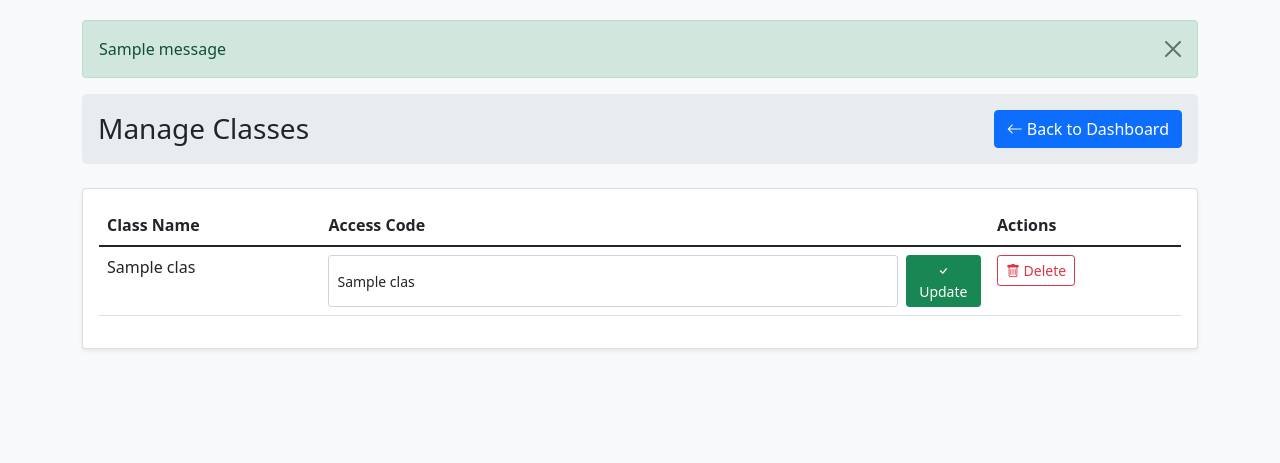
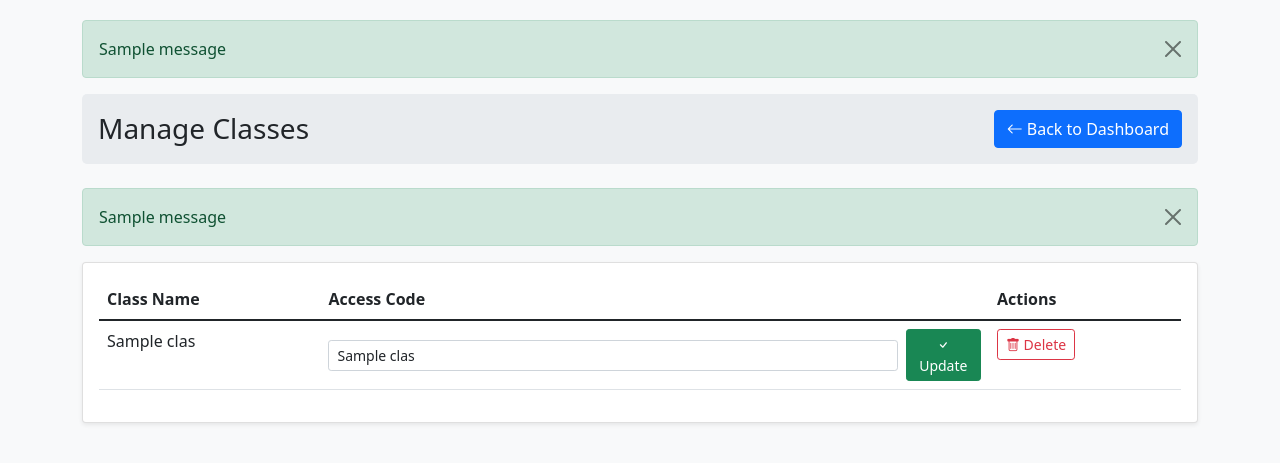
Before and after one commit to alekwu/HKU-MSMK-In-Class-Responses, a Flask app: template templates/view_classes.html in a window 1280 px wide. Shown: the top 463 px of the page. Run offline with Flask 3, Linux system fonts and the light colour scheme; the template is opened without the code that fills it: most values are stand-ins (such as "Sample title", 1, 10 or a date in 2020); one stand-in notice (Sample message) is shown; some libraries are stand-ins or nearby versions.

Commit message:
Update view_classes.html

```diff
--- a/templates/view_classes.html
+++ b/templates/view_classes.html
@@ -9,6 +9,17 @@
                 <i class="bi bi-arrow-left"></i> Back to Dashboard
             </a>
         </div>
+
+        {% with messages = get_flashed_messages(with_categories=true) %}
+            {% if messages %}
+                {% for category, message in messages %}
+                    <div class="alert alert-{{ category }} alert-dismissible fade show">
+                        {{ message }}
+                        <button type="button" class="btn-close" data-bs-dismiss="alert"></button>
+                    </div>
+                {% endfor %}
+            {% endif %}
+        {% endwith %}
 
         <div class="card">
             <div class="card-body">
@@ -25,9 +36,12 @@
                         <tr>
                             <td>{{ class[1] }}</td>
                             <td>
-                                <form method="POST" action="{{ url_for('update_access_code', class_id=class[0]) }}" class="d-flex">
+                                <form method="POST" action="{{ url_for('update_access_code', class_id=class[0]) }}" class="d-flex align-items-center">
                                     <input type="text" class="form-control form-control-sm"
-                                           name="new_access_code" value="{{ class[2] }}" required>
+                                           name="new_access_code" value="{{ class[2] }}"
+                                           pattern=".{4,}"
+                                           title="Access code must be at least 4 characters"
+                                           required>
                                     <button type="submit" class="btn btn-sm btn-success ms-2">
                                         <i class="bi bi-check"></i> Update
                                     </button>
@@ -36,7 +50,7 @@
                             <td>
                                 <a href="{{ url_for('delete_class', class_id=class[0]) }}"
                                    class="btn btn-sm btn-outline-danger"
-                                   onclick="return confirm('Delete this class and all its responses?')">
+                                   onclick="return confirm('Are you sure you want to delete this class and all its responses? This cannot be undone.')">
                                     <i class="bi bi-trash"></i> Delete
                                 </a>
                             </td>
```
